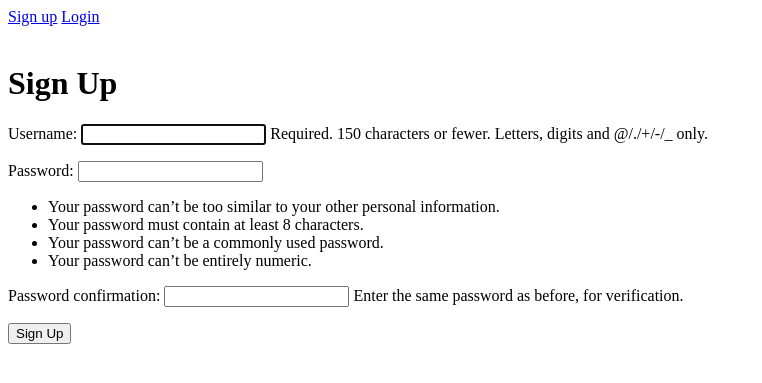
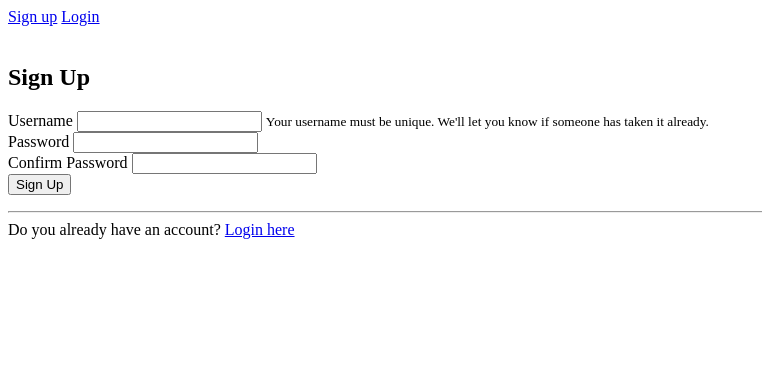
Before and after one commit to rmanaem/todo, a Django app: page /signup/ in a window 1280 px wide. Shown: the top 383 px of the page, without its empty margins (0-762 px from the left). Run offline with Django 3.2, Linux system fonts and the light colour scheme.

Commit message:
Added style to sign up page

```diff
--- a/todo/templates/signup.html
+++ b/todo/templates/signup.html
@@ -1,16 +1,40 @@
 {% extends 'base.html' %}
 
-
 {% block content %}
-
-<h1>Sign Up</h1>
-
-<h2>{{ error }}</h2>
-
-<form method="POST">
-    {% csrf_token %}
-    {{ form.as_p }}
-    <button type="submit">Sign Up</button>
-</form>
-
+<div class="row justify-content-center mt-5">
+    <div class="col-md-5">
+        <h2>Sign Up</h2>
+    </div>
+</div>
+<div class="row justify-content-center mt-5">
+    <div class="col-md-5">
+        {% if error %}
+        <div class="alert alert-danger" role="alert">
+            {{ error }}
+        </div>
+        {% endif %}
+        <form method="POST">
+            {% csrf_token %}
+            <div class="form-group">
+                <label for="username">Username</label>
+                <input type="text" name="username" class="form-control" id="username" aria-describedby="usernameHelp">
+                <small id="usernameHelp" class="form-text text-muted">Your username must be unique. We'll let you know
+                    if someone has taken it already.</small>
+            </div>
+            <div class="form-group">
+                <label for="password1">Password</label>
+                <input type="password" name="password1" class="form-control" id="password1">
+            </div>
+            <div class="form-group">
+                <label for="password2">Confirm Password</label>
+                <input type="password" name="password2" class="form-control" id="password2">
+            </div>
+            <button type="submit" class="btn btn-info">Sign Up</button>
+        </form>
+        <hr>
+        <div class="text-center">
+            Do you already have an account? <a class="text-info" href="{% url 'loginuser' %}">Login here</a>
+        </div>
+    </div>
+</div>
 {% endblock %}
```
